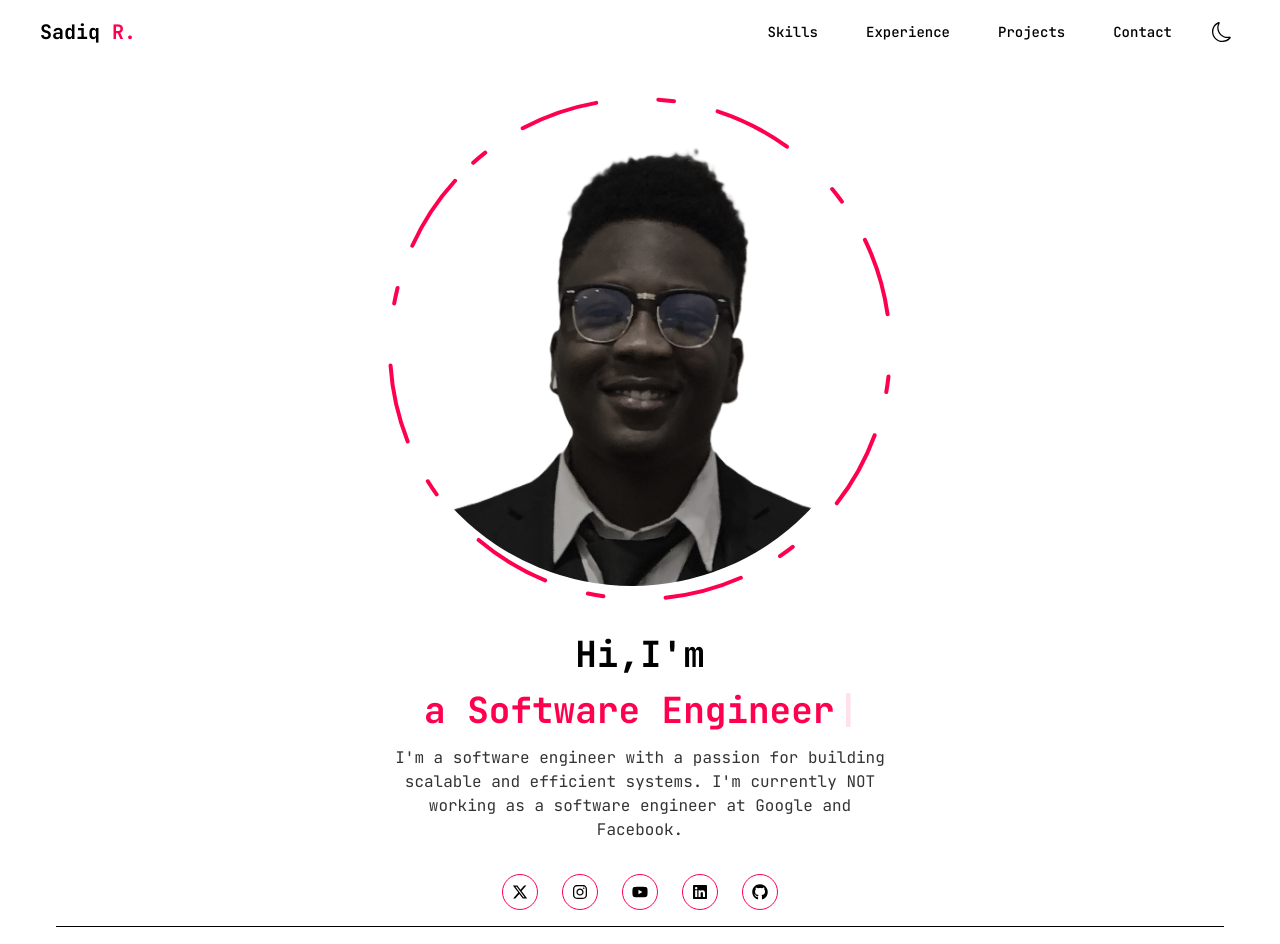
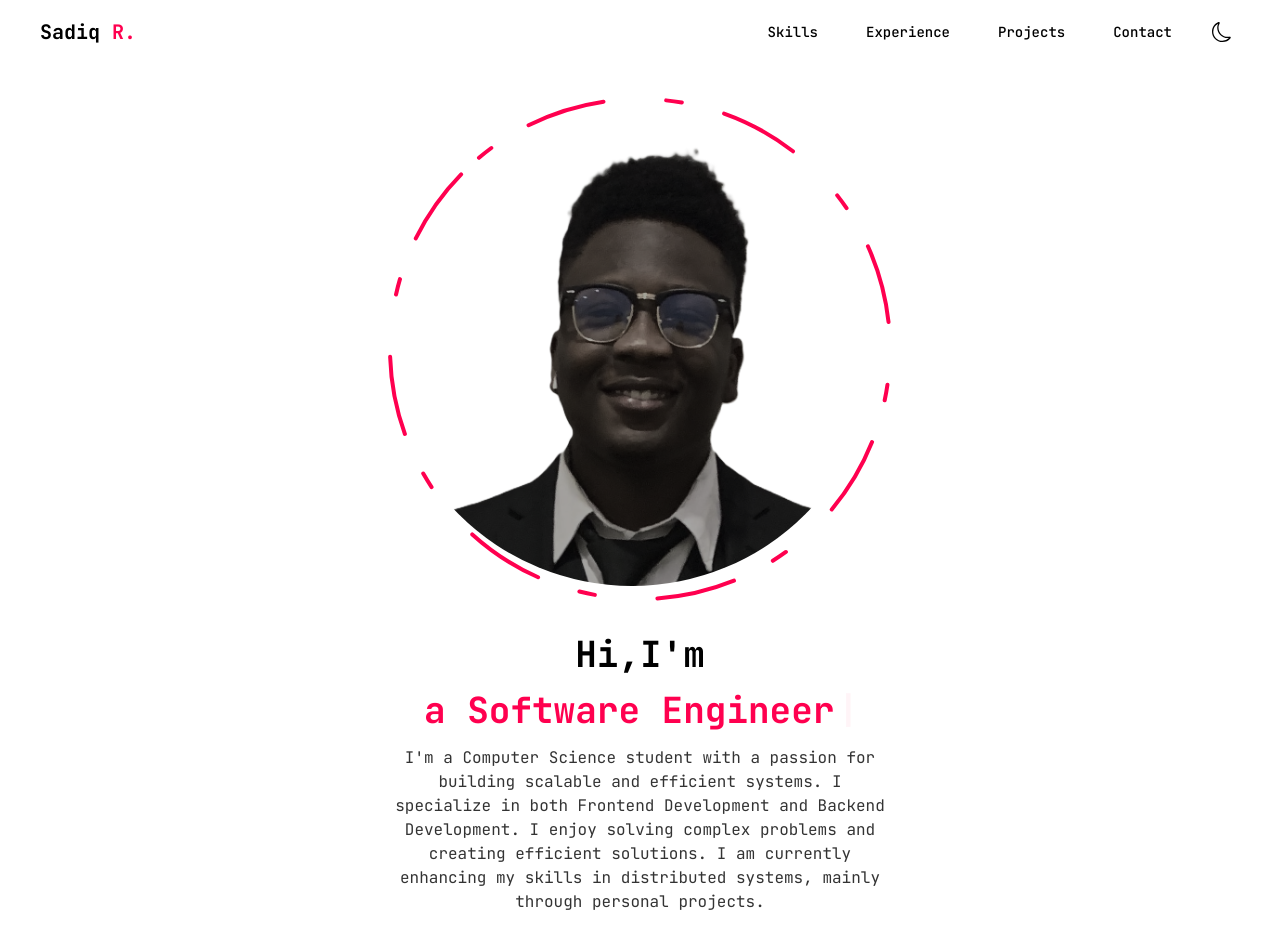
Before and after one commit to sadiqram/updated-portfolio, a Next.js app: page / in a window 1280 px wide. Shown: the top 944 px of the page. Built offline with nearby package versions, Linux system fonts and the light colour scheme.

Commit message:
Updated about me section

```diff
--- a/app/page.tsx
+++ b/app/page.tsx
@@ -29,11 +29,8 @@ export default function Home() {
               />
             </h1>
             <p className="max-w-[500px] mb-8 text-[var(--color-text-muted)] transition-colors duration-300">
-              I&apos;m a software engineer with a passion for building scalable
-              and efficient systems. I&apos;m currently NOT working as a
-              software engineer at{" "}
-              <span className="text-color-primary">Google</span> and{" "}
-              <span className="text-color-primary">Facebook</span>.
+              I&apos;m a Computer Science student with a passion for building scalable
+              and efficient systems. I specialize in both Frontend Development and Backend Development. I enjoy solving complex problems and creating efficient solutions. I am currently enhancing my skills in distributed systems, mainly through personal projects.
             </p>
             {/* social media icons */}
             <div className="flex flex-col items-center gap-6">
```
